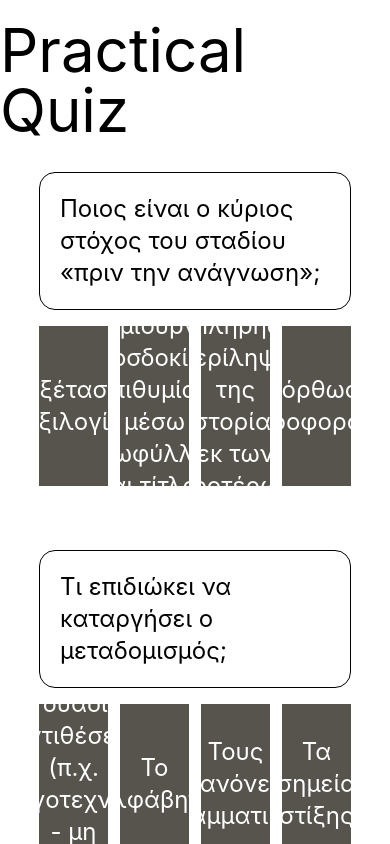
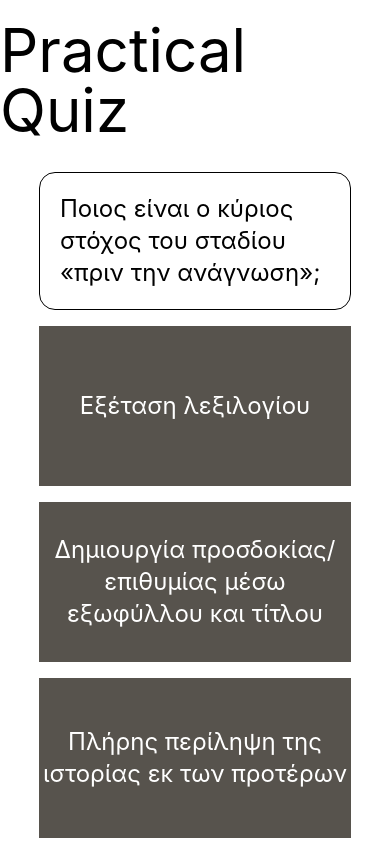
Before and after one commit to NikosGour/Practical-Quiz, a Vue app: page / in a window 390 px wide. Shown: the top 844 px of the page. Built offline with nearby package versions, Linux system fonts and the light colour scheme.

Commit message:
add mobile support

```diff
--- a/src/App.vue
+++ b/src/App.vue
@@ -34,11 +34,11 @@ const checkCorrectAnswer = (answer: number, question: Question) => {
         <p class="text-2xl border rounded-2xl p-5 mb-4">
           {{ question.text }}
         </p>
-        <div class="flex justify-around gap-3">
+        <div class="flex flex-wrap justify-around gap-4 mb-16">
           <Button
             v-for="(answer, answer_idx) in question.answers"
             :key="answer_idx"
-            class="w-80 h-40 mb-16"
+            class="w-80 h-40"
             :label="answer"
             @click="() => checkCorrectAnswer(answer_idx, question)"
             :pt="{
```
